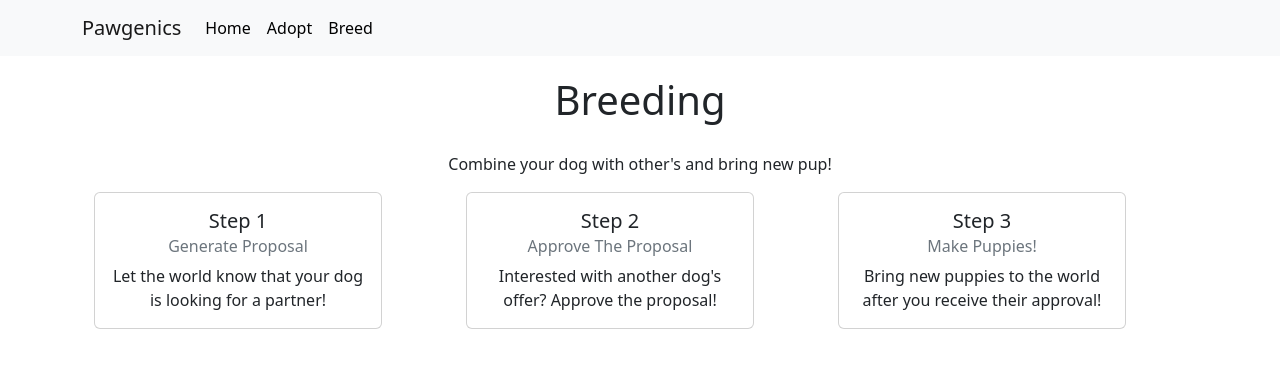
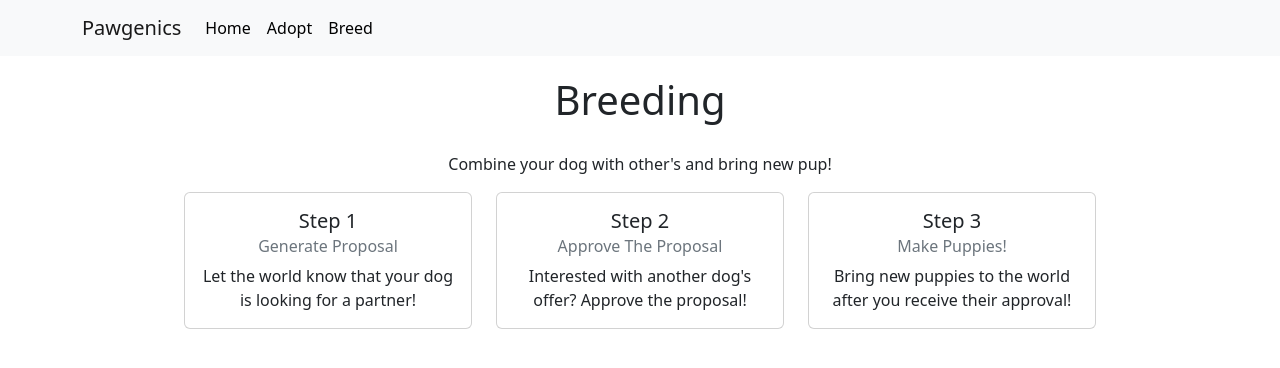
Before and after one commit to nandappputra/pawgenics, a React (Vite) app: page /breed in a window 1280 px wide. Shown: the top 368 px of the page. Built offline with nearby package versions, Linux system fonts and the light colour scheme.

Commit message:
fix: resolve alignment issue in Breed page

```diff
--- a/src/components/Breed.jsx
+++ b/src/components/Breed.jsx
@@ -33,15 +33,17 @@ const Breed = () => {
         content={<GeneratePuppy />}
       />
 
-      <h1 style={{ padding: "0.5em 0 0.5em 0" }} className="text-center">
-        Breeding
-      </h1>
-      <p className="text-center">
-        Combine your dog with other&apos;s and bring new pup!
-      </p>
       <Container>
         <Row>
-          <Col>
+          <h1 style={{ padding: "0.5em 0 0.5em 0" }} className="text-center">
+            Breeding
+          </h1>
+          <p className="text-center">
+            Combine your dog with other&apos;s and bring new pup!
+          </p>
+        </Row>
+        <Row className="justify-content-md-center text-center">
+          <Col md="auto">
             <Card
               style={{ width: "18rem", cursor: "pointer" }}
               onClick={() => setShownModal("proposal")}
@@ -57,7 +59,7 @@ const Breed = () => {
               </Card.Body>
             </Card>
           </Col>
-          <Col>
+          <Col md="auto">
             <Card
               style={{ width: "18rem", cursor: "pointer" }}
               onClick={() => setShownModal("approval")}
@@ -74,7 +76,7 @@ const Breed = () => {
               </Card.Body>
             </Card>
           </Col>
-          <Col>
+          <Col md="auto">
             <Card
               style={{ width: "18rem", cursor: "pointer" }}
               onClick={() => setShownModal("puppy")}
```
